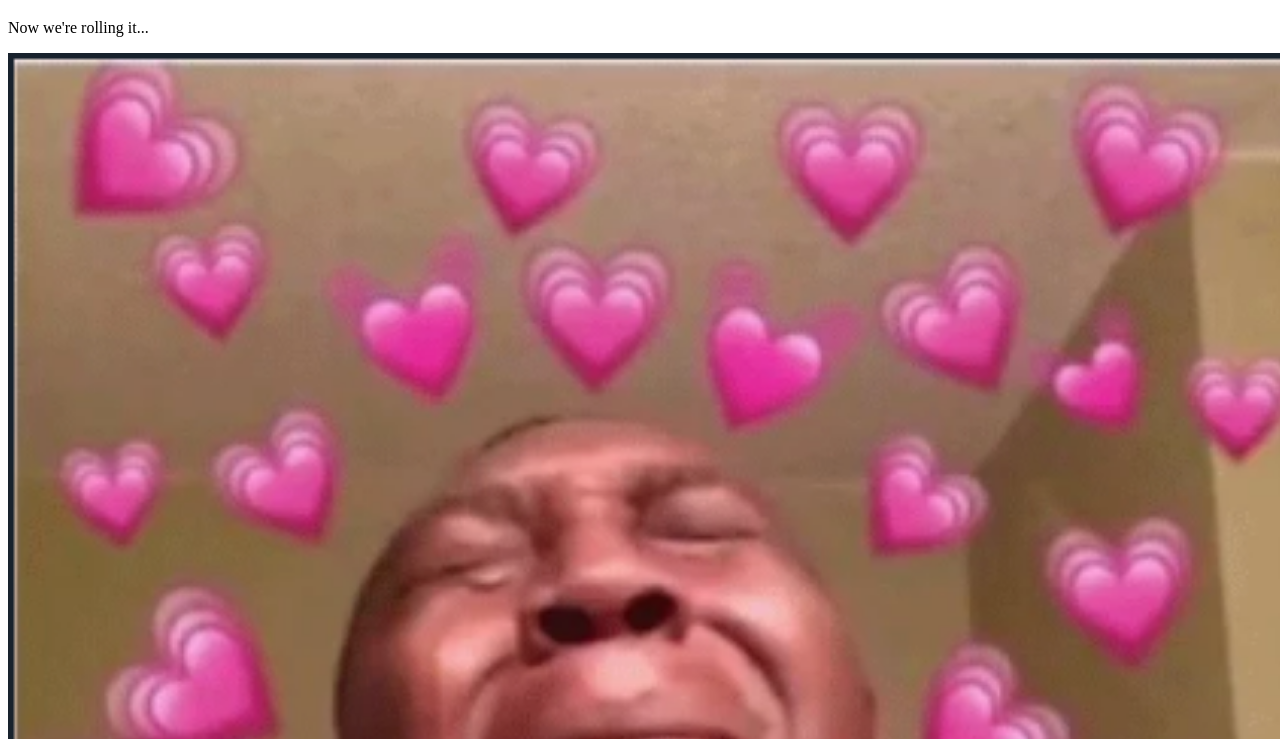
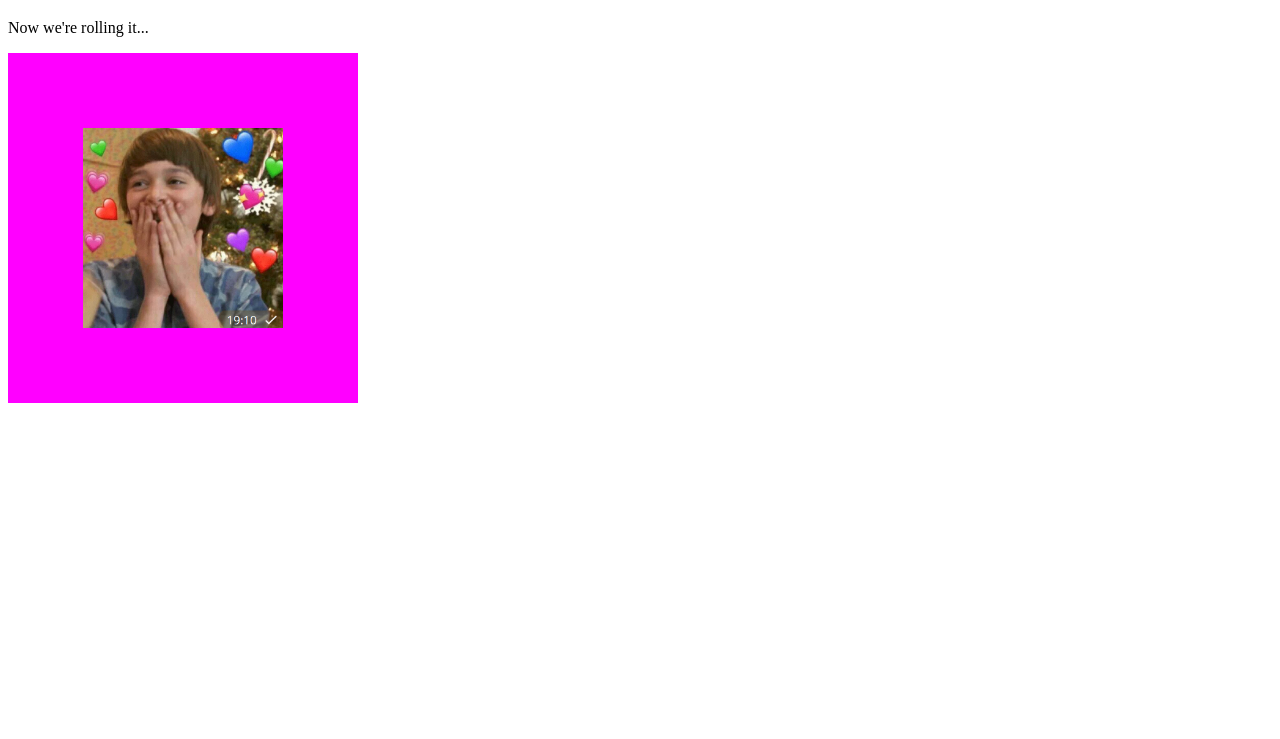
Before and after one commit to kholmury/archive, a plain HTML site: page index.html in a window 1280 px wide. Shown: the part 61-800 px from the top of the page. Drawn offline with Linux system fonts and the light colour scheme.

Commit message:
change of an image and creation of a border

```diff
--- a/assets/styles.css
+++ b/assets/styles.css
@@ -1,3 +1,5 @@
 img {
-  width: 100vw;
+  width: 200px;
+  height: 200px;
+  border: solid 2cm magenta;
 }
--- a/index.html
+++ b/index.html
@@ -11,6 +11,6 @@
 <body>
     <h1>Let's start at last</h1>
     <p>Now we're rolling it...</p>
-    <img src="assets/img/luv.png" alt="love for disabled people">
+    <img src="assets/img/luv2.png" alt="love for disabled people">
 </body>
 </html>
```
Also changed, not shown: assets/img/luv2.png (added).
